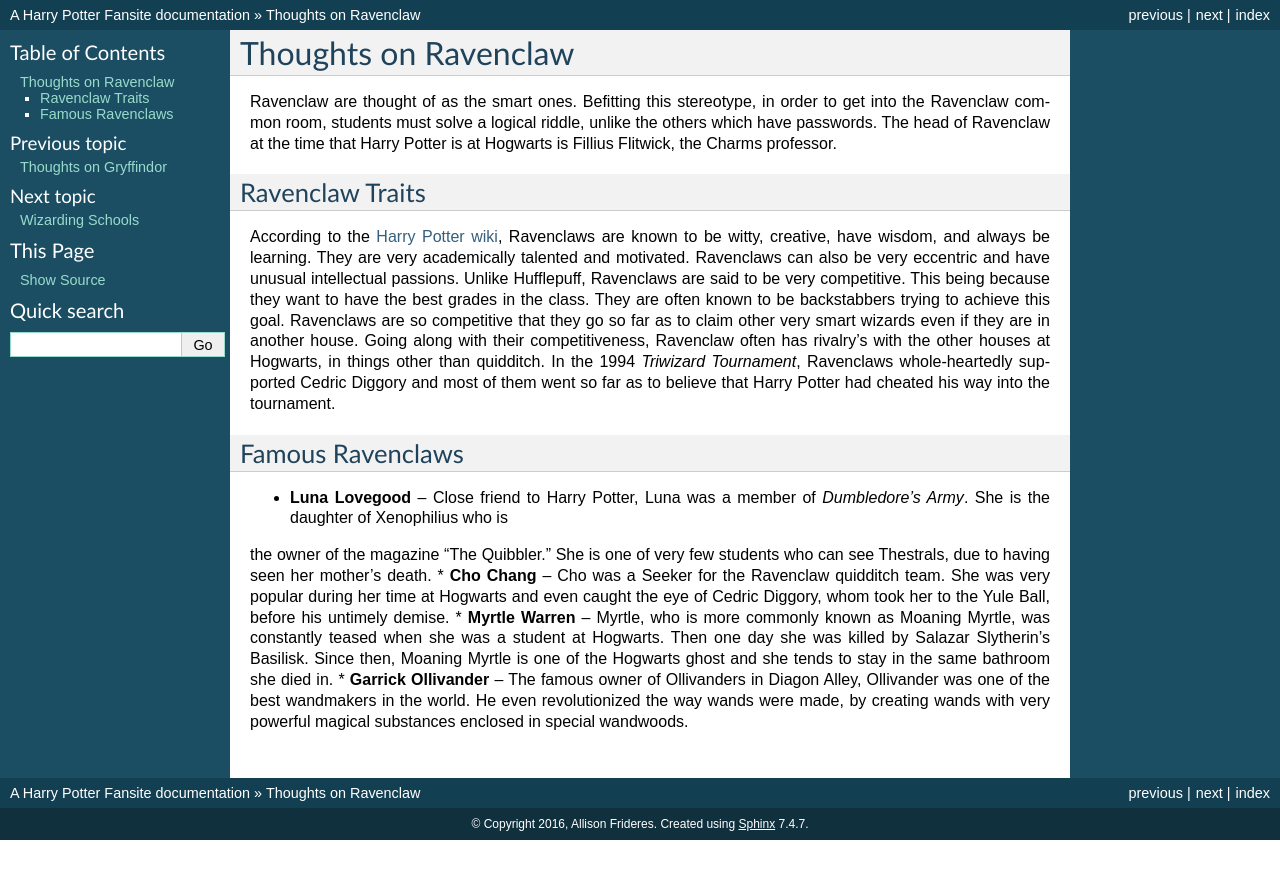
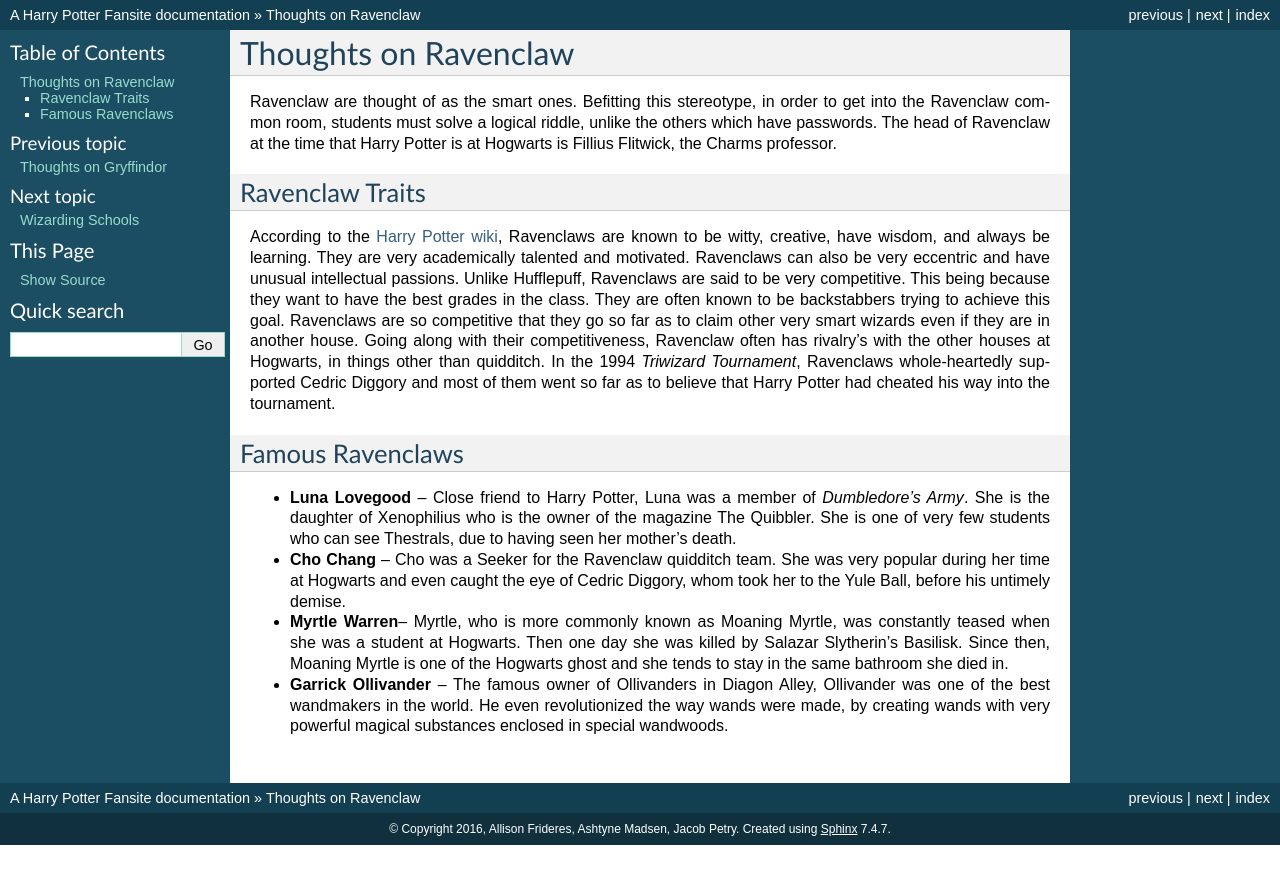
Before and after one commit to AshMad95/harrypotter, a Sphinx documentation site: the page built from source/ravenclaw_thoughts/ravenclaw_thoughts.rst, in a window 1280 px wide. Shown: the top 884 px of the page. Built offline with Sphinx 7.4.7, drawn with Linux system fonts in a browser that asks for light colours.

```diff
--- a/source/conf.py
+++ b/source/conf.py
@@ -53,8 +53,8 @@ master_doc = 'index'
 
 # General information about the project.
 project = 'A Harry Potter Fansite'
-copyright = '2016, Allison Frideres'
-author = 'Allison Frideres'
+copyright = '2016, Allison Frideres, Ashtyne Madsen, Jacob Petry'
+author = 'Allison Frideres, Ashtyne Madsen, Jacob Petry'
 
 # The version info for the project you're documenting, acts as replacement for
 # |version| and |release|, also used in various other places throughout the
--- a/source/ravenclaw_thoughts/ravenclaw_thoughts.rst
+++ b/source/ravenclaw_thoughts/ravenclaw_thoughts.rst
@@ -17,12 +17,7 @@ Potter had cheated his way into the tournament.
 
 Famous Ravenclaws
 -----------------
-* **Luna Lovegood** – Close friend to Harry Potter, Luna was a member of *Dumbledore’s Army*. She is the daughter of Xenophilius who is
-the owner of the magazine “The Quibbler.” She is one of very few students who can see Thestrals, due to having seen her mother’s death.
-* **Cho Chang** – Cho was a Seeker for the Ravenclaw quidditch team. She was very popular during her time at Hogwarts and even caught
-the eye of Cedric Diggory, whom took her to the Yule Ball, before his untimely demise.
-* **Myrtle Warren** – Myrtle, who is more commonly known as Moaning Myrtle, was constantly teased when she was a student at Hogwarts.
-Then one day she was killed by Salazar Slytherin’s Basilisk. Since then, Moaning Myrtle is one of the Hogwarts ghost and she tends to
-stay in the same bathroom she died in.
-* **Garrick Ollivander** – The famous owner of Ollivanders in Diagon Alley, Ollivander was one of the best wandmakers in the world. He even
-revolutionized the way wands were made, by creating wands with very powerful magical substances enclosed in special wandwoods.
+* **Luna Lovegood** – Close friend to Harry Potter, Luna was a member of *Dumbledore’s Army*. She is the daughter of Xenophilius who is the owner of the magazine The Quibbler. She is one of very few students who can see Thestrals, due to having seen her mother’s death.
+* **Cho Chang** – Cho was a Seeker for the Ravenclaw quidditch team. She was very popular during her time at Hogwarts and even caught the eye of Cedric Diggory, whom took her to the Yule Ball, before his untimely demise.
+* **Myrtle Warren**– Myrtle, who is more commonly known as Moaning Myrtle, was constantly teased when she was a student at Hogwarts. Then one day she was killed by Salazar Slytherin’s Basilisk. Since then, Moaning Myrtle is one of the Hogwarts ghost and she tends to stay in the same bathroom she died in.
+* **Garrick Ollivander** – The famous owner of Ollivanders in Diagon Alley, Ollivander was one of the best wandmakers in the world. He even revolutionized the way wands were made, by creating wands with very powerful magical substances enclosed in special wandwoods.
```
